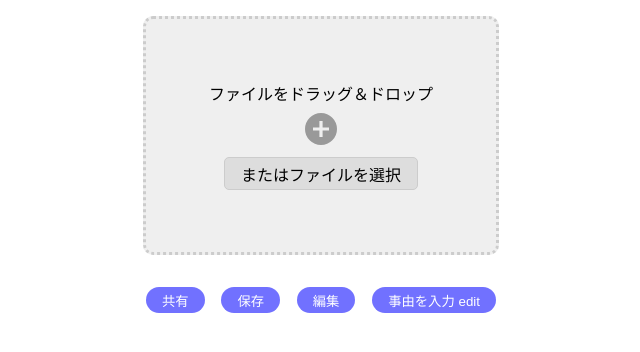
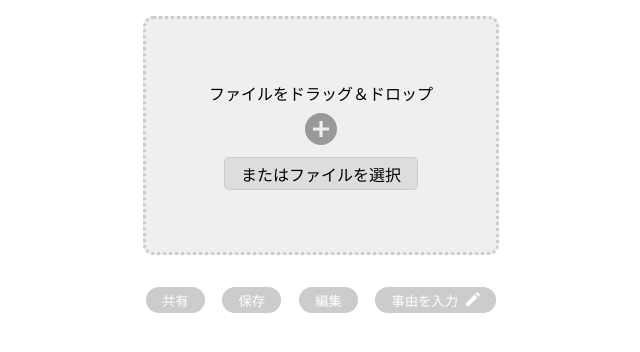
Before and after one commit to dws2020/file-drag-n-drop, a plain HTML site: page index.html in a window 1280 px wide. Shown: the whole page, without its empty margins (319-959 px from the left). Drawn offline with Linux system fonts and the light colour scheme.

Commit message:
ファイル選択有無に応じて、既定事由ボタンのable, disableを変更する処理を追加

```diff
--- a/assets/scripts/index.js
+++ b/assets/scripts/index.js
@@ -53,6 +53,7 @@ function createRemoveButton(i) {
 		const indexForRemove = event.currentTarget.dataset.fileIndex;
 		selectedFiles.splice(indexForRemove, 1);
 		renderAttachedFiles(selectedFiles);
+		toggleReasonButtonAbility();
 	});
 	return removeButton;
 }
@@ -71,8 +72,27 @@ window.addEventListener("DOMContentLoaded", () => {
 			selectedFiles.push(file);
 		}
 		renderAttachedFiles(selectedFiles);
+		toggleReasonButtonAbility();
 
 		// 同一ファイルを連続で選択できるようにinputを初期化
 		droppedFiles.value = "";
 	});
 });
+
+/**
+ * selectedFilesにファイルがあれば、事由ボタンを有効化
+ */
+function toggleReasonButtonAbility() {
+	const reasonButtons = document.querySelectorAll(".reason-button");
+	for (const reasonButton of reasonButtons) {
+		if (isSetFiles()) {
+			reasonButton.classList.remove("reason-button-disabled");
+		} else {
+			reasonButton.classList.add("reason-button-disabled");
+		}
+	}
+}
+
+function isSetFiles() {
+	return selectedFiles.length > 0 ? true : false;
+}
--- a/assets/styles/style.css
+++ b/assets/styles/style.css
@@ -84,6 +84,20 @@
     gap: 1rem;
 }
 .reason-button {
+    display: flex;
+    align-items: center;
+    gap: 0.5rem;
+    border-radius: 999px;
+    background-color: rgb(113, 113, 255);
+    color: white;
+    border: none;
+    cursor: pointer;
+    padding: 0.2rem 1rem;
+}
+.free-reason-button {
+    display: flex;
+    align-items: center;
+    gap: 0.5rem;
     border-radius: 999px;
     background-color: rgb(113, 113, 255);
     color: white;
@@ -96,6 +110,11 @@
 }
 .reason-button-disabled {
     cursor: auto;
+    background-color: #ccc;
+}
+.free-reason-button-disabled {
+    cursor: auto;
+    background-color: #ccc;
 }
 .edit-button {
     cursor: pointer;
--- a/index.html
+++ b/index.html
@@ -25,18 +25,20 @@
     <section class="reason-buttons">
         <ul class="reason-button-ul">
             <li class="reason-button-li">
-                <button class="reason-button">共有</button>
+                <button class="reason-button reason-button-disabled">共有</button>
             </li>
             <li class="reason-button-li">
-                <button class="reason-button">保存</button>
+                <button class="reason-button reason-button-disabled">保存</button>
             </li>
             <li class="reason-button-li">
-                <button class="reason-button">編集</button>
+                <button class="reason-button reason-button-disabled">編集</button>
             </li>
             <li class="reason-button-li">
-                <button class="reason-button reason-button-disabled">
+                <button class="free-reason-button free-reason-button-disabled">
                     事由を入力
-                    <span role="button" class="edit-button">edit</span>
+                    <span role="button" class="edit-button">
+                        <img src="./assets/images/ZondiconsEditPencil.svg" alt="" srcset="" width="14">
+                    </span>
                     <input type="text" style="display: none;">
                 </button>
             </li>
```
Also changed, not shown: assets/images/ZondiconsEditPencil.svg (added).
